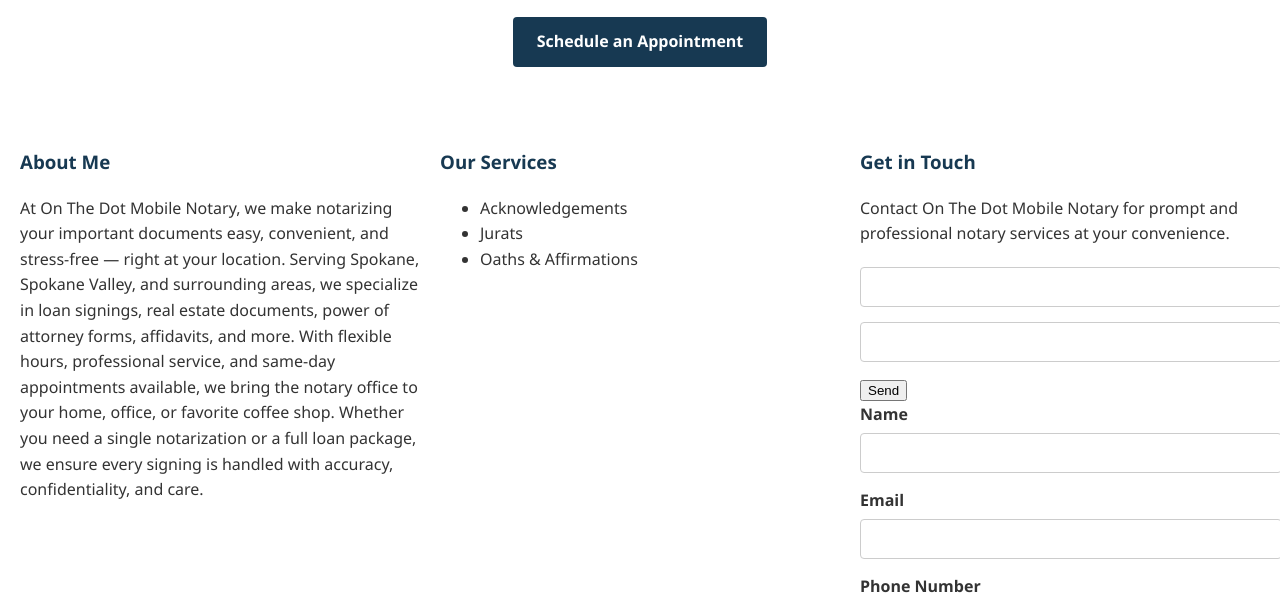
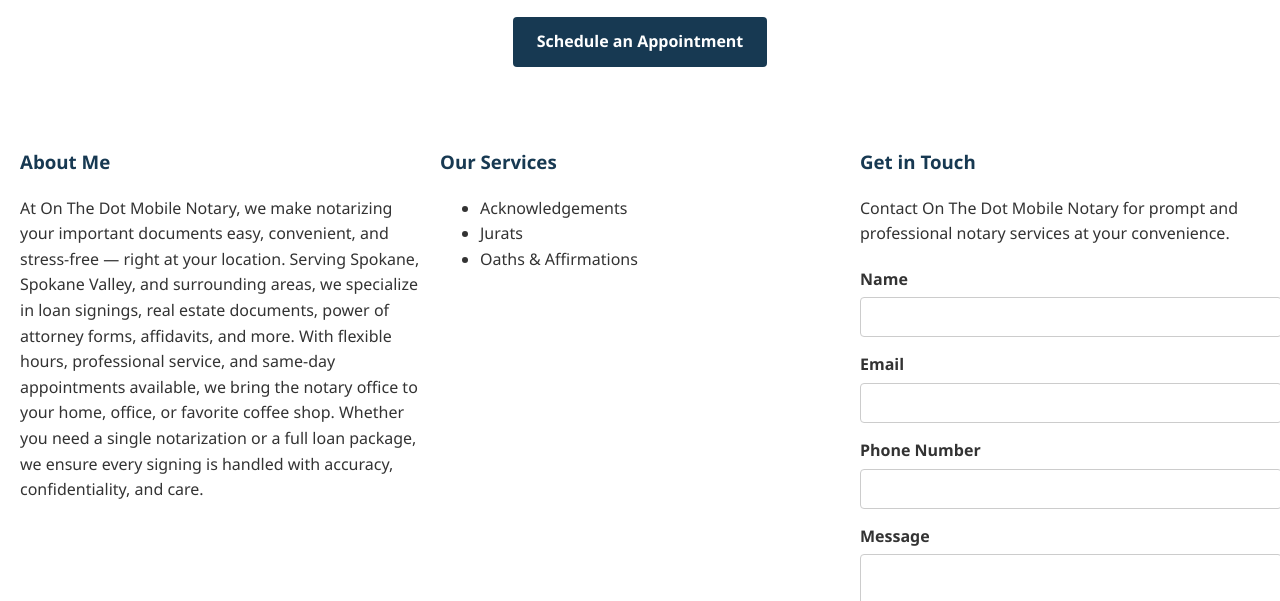
Before and after one commit to onthedotmobilenotary/main, a plain HTML site: page index.html in a window 1280 px wide. Shown: the part 582-1183 px from the top of the page. Drawn offline with Linux system fonts and the light colour scheme.

Commit message:
remove extra form spaces

```diff
--- a/index.html
+++ b/index.html
@@ -202,10 +202,6 @@
       <h3>Get in Touch</h3>
       <p>Contact On The Dot Mobile Notary for prompt and professional notary services at your convenience.</p>
       <form action="https://formsubmit.co/onthedotmobilenotary@gmail.com" method="POST">
-        <input type="text" name="name" required>
-        <input type="email" name="email" required>
-        <button type="submit">Send</button>
-
         <label for="name">Name</label>
         <input type="text" id="name" name="name" required>
 
```
